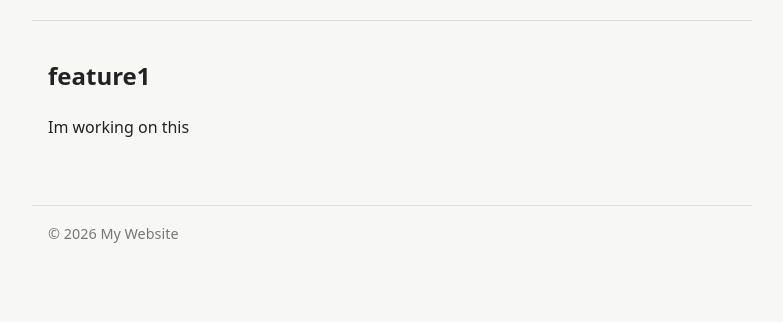
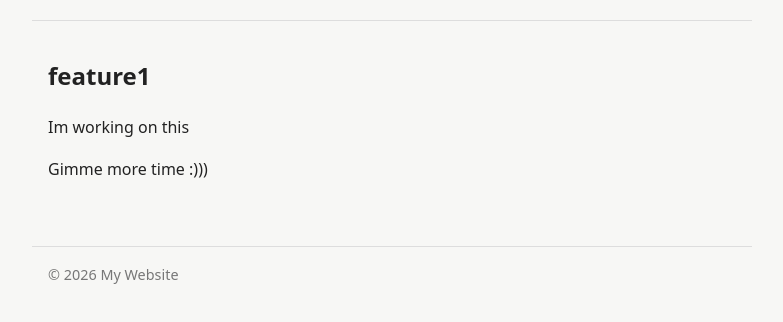
Before and after one commit to mattx2x/website-101, a plain HTML site: page feature1.html in a window 1280 px wide. Shown: the part 106-428 px from the top of the page, without its empty margins (248-1031 px from the left). Drawn offline with Linux system fonts and the light colour scheme.

Commit message:
adding a new text line to feature1.html

```diff
--- a/feature1.html
+++ b/feature1.html
@@ -20,6 +20,7 @@
   <main>
     <h2>feature1</h2>
     <p>Im working on this</p>
+    <p>Gimme more time :)))</p>
   </main>
 
   <footer>&copy; 2026 My Website</footer>
```
